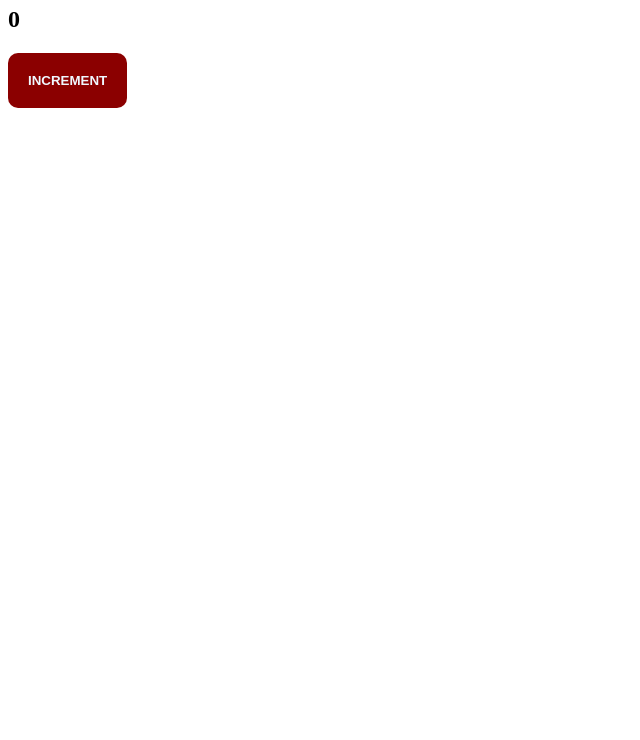
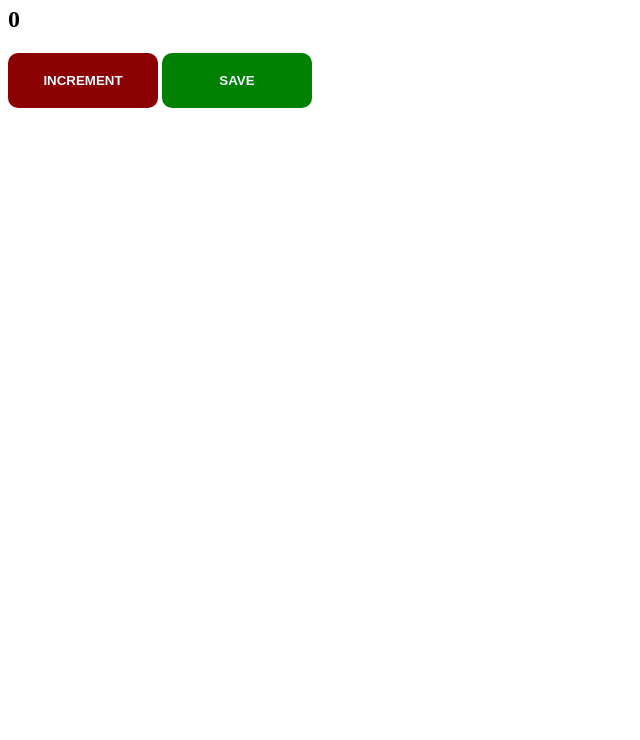
Before and after one commit to Tim-U-12/JavaScript, a plain HTML site: page index.html in a window 1280 px wide. Shown: the part 60-800 px from the top of the page, without its empty margins (0-640 px from the left). Drawn offline with Linux system fonts and the light colour scheme.

Commit message:
created save button and save function

```diff
--- a/index.css
+++ b/index.css
@@ -4,8 +4,13 @@ button {
     color: aliceblue;
     font-weight: bold;
     border-radius: 10px;
+    width: 150px;
 }
 
 #increment-btn {
     background-color: darkred;
 }
+
+#save-btn {
+    background-color: green;
+}
--- a/index.html
+++ b/index.html
@@ -6,6 +6,7 @@
         <h1>People entered:</h1>
         <h2 id="count-el">0</h2>
         <button id="increment-btn" onclick="increment()">INCREMENT</button>
+        <button id="save-btn" onclick="save()">SAVE</button>
         <script src="index.js"></script>
     </body>
 </html>
--- a/index.js
+++ b/index.js
@@ -1,8 +1,11 @@
 let countEl = document.getElementById("count-el")
-
 let count = 0
 
 function increment(){
     count = count + 1
     countEl.innerText = count
 }
+
+function save() {
+    console.log(count)
+}
```
